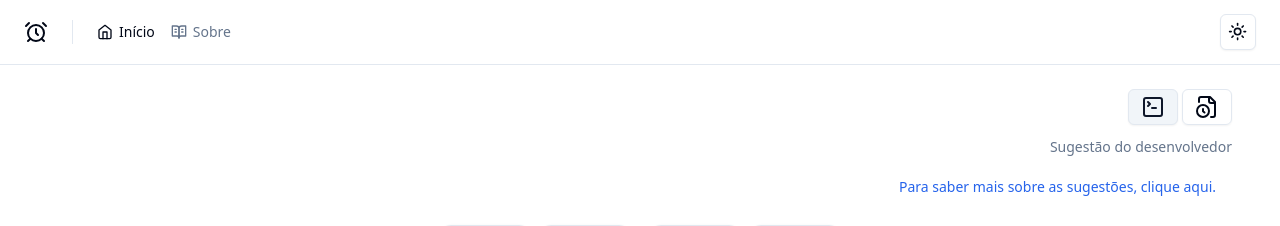
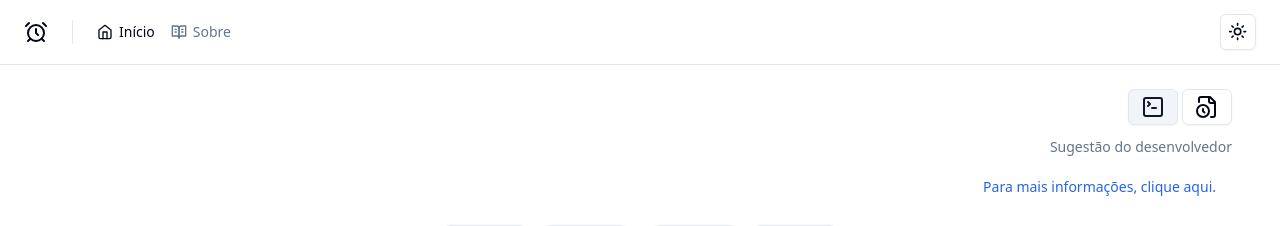
Before and after one commit to brunomestanza/flowmodoro, a React (Vite) app: page / in a window 1280 px wide. Shown: the top 226 px of the page. Built offline with nearby package versions, Linux system fonts and the light colour scheme.

Commit message:
fix: :lipstick: final formating

```diff
--- a/src/pages/app/home/flowmodoro-type-toggle.tsx
+++ b/src/pages/app/home/flowmodoro-type-toggle.tsx
@@ -47,8 +47,8 @@ export function FlowmodoroTypeToggle({
           : 'Sugestão de Zoë Read-Bivens'}
       </p>
       <Button variant="link" asChild>
-        <Link to="/sobre-o-flowmodoro">
-          Para saber mais sobre as sugestões, clique aqui.
+        <Link to="/sobre-o-flowmodoro" className="px-0">
+          Para mais informações, clique aqui.
         </Link>
       </Button>
     </div>
--- a/src/pages/app/home/home-time-button.tsx
+++ b/src/pages/app/home/home-time-button.tsx
@@ -46,13 +46,6 @@ export function HomeTimeButton({
       <>
         <Button onClick={startBreakTime}>Iniciar tempo de pausa</Button>
         <p className="text-center text-sm text-muted-foreground">
-          O cálculo do tempo de pausa é{' '}
-          <span className="relative rounded bg-muted px-[0.3rem] py-[0.2rem] font-mono text-sm font-semibold">
-            tempo de foco / 5 minutos
-          </span>
-          .
-        </p>
-        <p className="text-center text-sm text-muted-foreground">
           Durante esse tempo, tente descansar os olhos, não olhar para telas e
           tomar um ar.
         </p>
```
